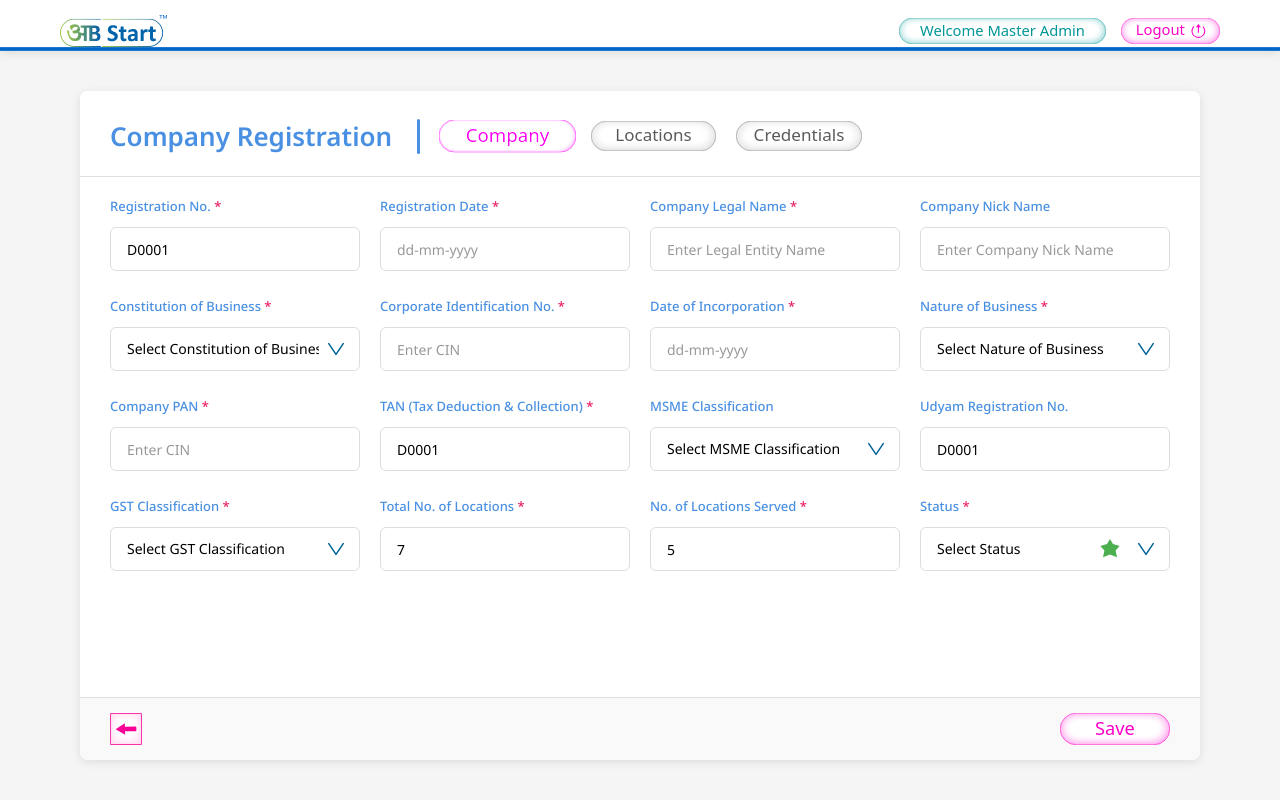
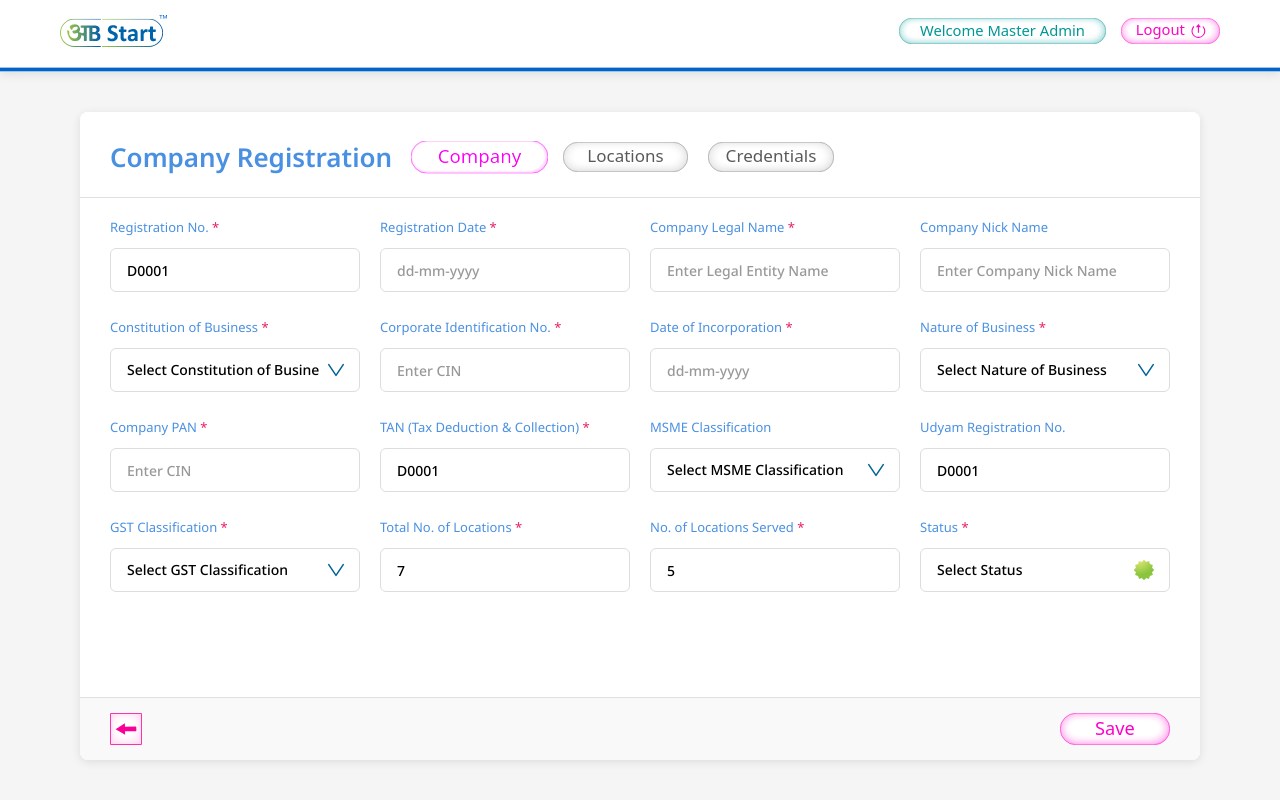
Before and after one commit to InverseXenon/hrms-company-location-saas, a React (Create React App) app: page / in a window 1280 px wide. Built offline with nearby package versions, Linux system fonts and the light colour scheme.

Commit message:
Changes made

```diff
--- a/src/App.css
+++ b/src/App.css
@@ -1,3 +1,8 @@
+@import './components/fonts.css';
+
+body {
+  font-family: 'Noto Sans', sans-serif;
+}
 .App {
   height: 100vh;
   background-color: #f5f5f5;
--- a/src/components/CompanyForm.css
+++ b/src/components/CompanyForm.css
@@ -63,13 +63,13 @@
   width: 100%;
 }
 
-.dropdown-icon-svg {
+.status-icon-svg {
   position: absolute;
   right: 16px;
   top: 50%;
   transform: translateY(-50%);
-  width: 16px;
-  height: 16px;
+  width: 20px;
+  height: 20px;
   pointer-events: none;
 }
 
@@ -77,25 +77,3 @@
   position: relative;
   width: 100%;
 }
-
-.status-star-12 {
-  position: absolute;
-  right: 50px;
-  top: 50%;
-  transform: translateY(-50%);
-  width: 20px;
-  height: 20px;
-  background: #4caf50;
-  clip-path: polygon(
-    50% 0%,
-    65% 25%,
-    98% 35%,
-    78% 57%,
-    85% 91%,
-    50% 78%,
-    15% 91%,
-    22% 57%,
-    2% 35%,
-    35% 25%
-  );
-}
--- a/src/components/CompanyForm.js
+++ b/src/components/CompanyForm.js
@@ -1,6 +1,7 @@
 import React from 'react';
 import './CompanyForm.css';
 import dropdownIcon from '../assets/dd.svg';
+import Status from '../assets/status.svg';
 
 const CompanyForm = ({ data, onChange }) => {
   const handleChange = (field, value) => {
@@ -249,8 +250,7 @@ const CompanyForm = ({ data, onChange }) => {
               <option value="inactive">Inactive</option>
               <option value="pending">Pending</option>
             </select>
-            <div className="status-star-12"></div>
-            <img src={dropdownIcon} alt="Dropdown" className="dropdown-icon-svg" />
+            <img src={Status} alt="Status" className="status-icon-svg" />
           </div>
         </div>
       </div>
--- a/src/components/CompanyRegistration.css
+++ b/src/components/CompanyRegistration.css
@@ -38,13 +38,6 @@
   font-family: 'Noto Sans', sans-serif;
   margin: 0;
   white-space: nowrap;
-}
-
-.vertical-separator {
-  width: 3px;
-  height: 35px;
-  background: #4a90e2;
-  border-radius: 2px;
 }
 
 .tabs {
--- a/src/components/CompanyRegistration.js
+++ b/src/components/CompanyRegistration.js
@@ -82,7 +82,6 @@ const CompanyRegistration = () => {
         <div className="form-header">
           <div className="title-section">
             <h2 className="form-title">Company Registration</h2>
-            <div className="vertical-separator"></div>
             <div className="tabs">
               <img
                 src={companyIcon}
--- a/src/components/Header.css
+++ b/src/components/Header.css
@@ -7,8 +7,9 @@
 
 .header-separator {
   width: 100%;
-  height: 4px;
+  height: 25px;
   display: block;
+  padding-top: 20px;
 }
 
 .header-content {
--- a/src/components/LocationForm.css
+++ b/src/components/LocationForm.css
@@ -88,28 +88,6 @@
   width: 100%;
 }
 
-.status-star-12 {
-  position: absolute;
-  right: 50px;
-  top: 50%;
-  transform: translateY(-50%);
-  width: 20px;
-  height: 20px;
-  background: #4caf50;
-  clip-path: polygon(
-    50% 0%,
-    65% 25%,
-    98% 35%,
-    78% 57%,
-    85% 91%,
-    50% 78%,
-    15% 91%,
-    22% 57%,
-    2% 35%,
-    35% 25%
-  );
-}
-
 .add-location-btn {
   background: #e91e63;
   color: white;
--- a/src/components/LocationForm.js
+++ b/src/components/LocationForm.js
@@ -1,6 +1,7 @@
 import React, { useState } from 'react';
 import './LocationForm.css';
 import dropdownIcon from '../assets/dd.svg';
+import Status from '../assets/status.svg';
 
 const LocationForm = ({ data, onChange }) => {
   const [locations, setLocations] = useState(data.length > 0 ? data : [{
@@ -108,7 +109,7 @@ const LocationForm = ({ data, onChange }) => {
                   <option value="pending">Pending</option>
                 </select>
                 <div className="status-star-12"></div>
-                <img src={dropdownIcon} alt="Dropdown" className="dropdown-icon-svg" />
+                <img src={Status} alt="Status" className="status-icon-svg" />
               </div>
             </div>
 
--- /dev/null
+++ b/src/components/fonts.css
@@ -0,0 +1,23 @@
+@font-face {
+  font-family: 'Noto Sans';
+  src: url('../font/NotoSans-Light.ttf') format('truetype');
+  font-weight: 300;
+}
+
+@font-face {
+  font-family: 'Noto Sans';
+  src: url('../font/NotoSans-Medium.ttf') format('truetype');
+  font-weight: 400;
+}
+
+@font-face {
+  font-family: 'Noto Sans';
+  src: url('../font/NotoSans-Regular.ttf') format('truetype');
+  font-weight: 500;
+}
+
+@font-face {
+  font-family: 'Noto Sans';
+  src: url('../font/NotoSans-SemiBold.ttf') format('truetype');
+  font-weight: 600;
+}
```
Also changed, not shown: src/assets/status.svg (added), 1 other file (tests, documents, lock files or other folders).
